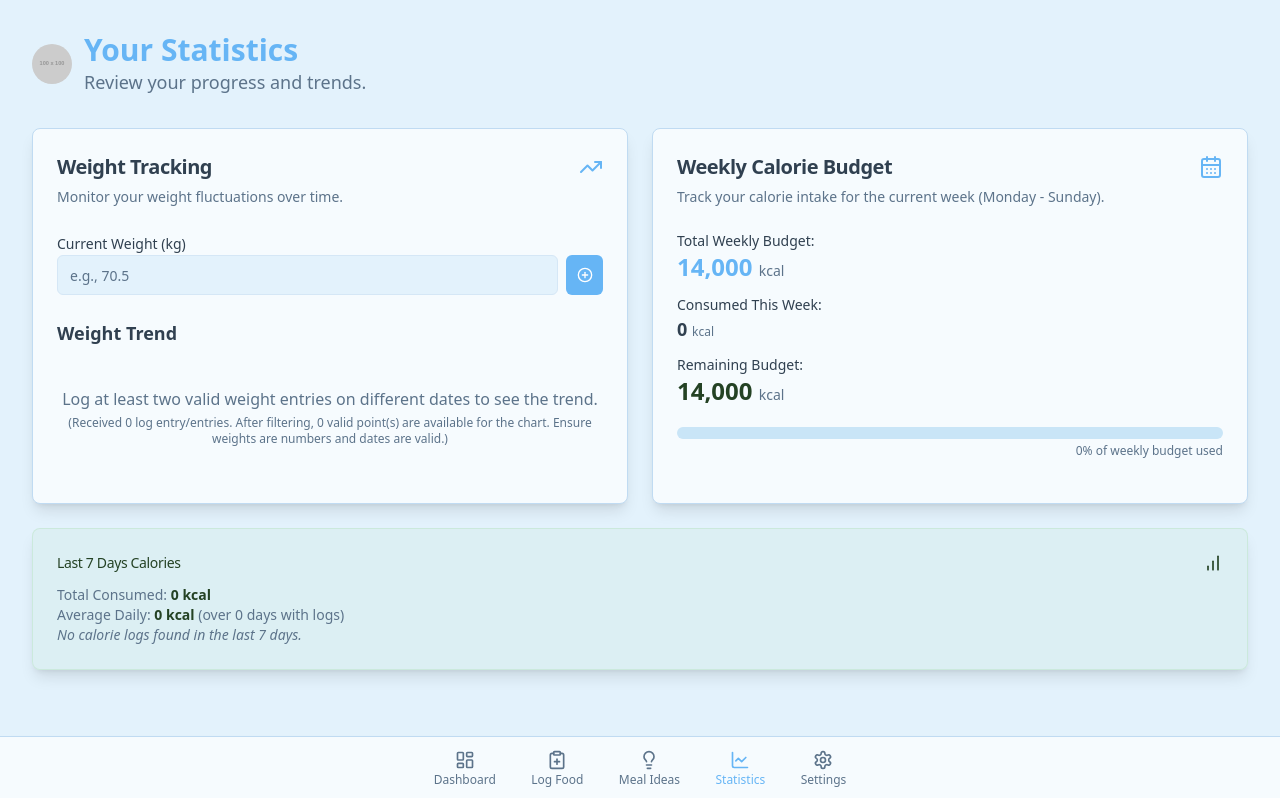
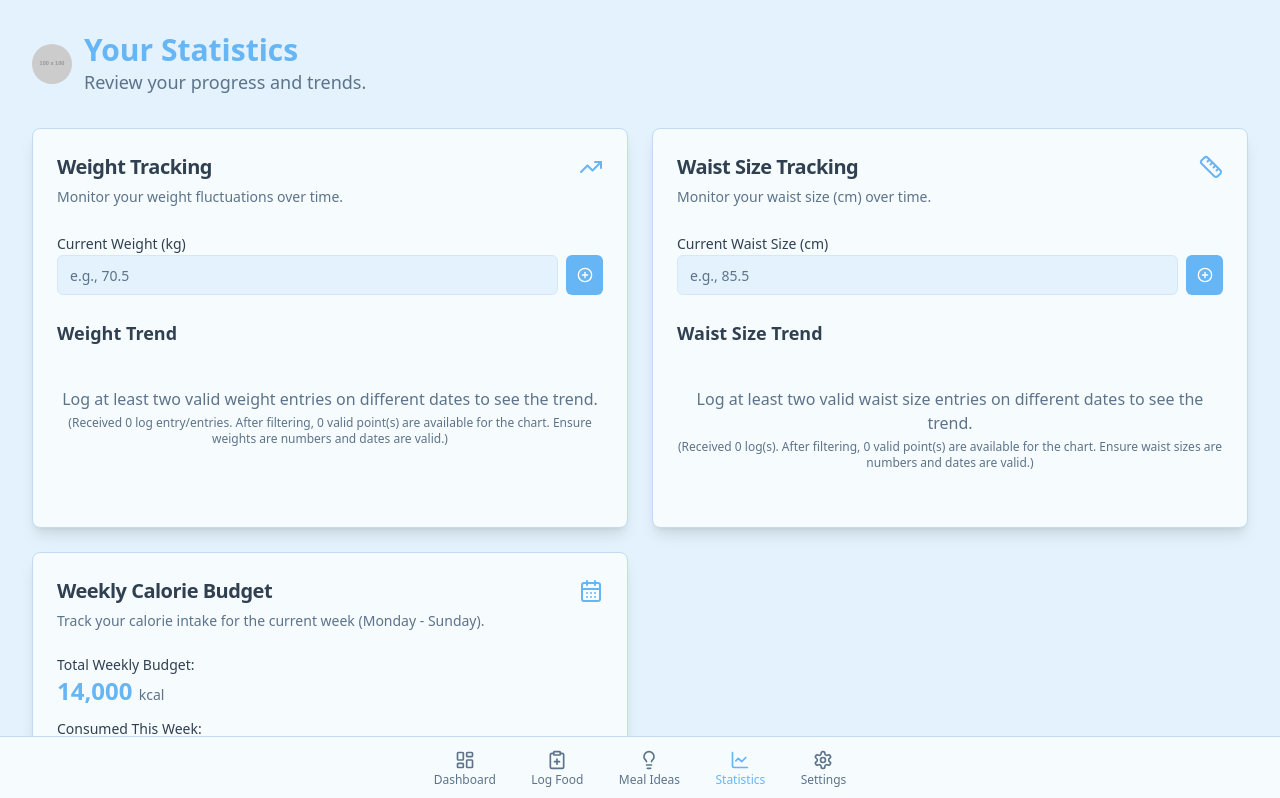
Before and after one commit to AyoubAoune/MyHealthCompanion, a Next.js app: page /stats in a window 1280 px wide. Shown: the top 798 px of the page. Built offline with nearby package versions, Linux system fonts and the light colour scheme.

Commit message:
in the statistics, i want the user to be able also to track his weiste size and other common way to know if you are losing weight. please use european metrics, like cm,..

```diff
--- a/src/app/stats/page.tsx
+++ b/src/app/stats/page.tsx
@@ -2,6 +2,7 @@
 "use client";
 
 import { WeightTrackingCard } from "@/components/app/my-health-companion/WeightTrackingCard";
+import { WaistSizeTrackingCard } from "@/components/app/my-health-companion/WaistSizeTrackingCard"; // New import
 import { WeeklyBudgetCard } from "@/components/app/my-health-companion/WeeklyBudgetCard";
 import { Last7DaysCaloriesStat } from "@/components/app/my-health-companion/Last7DaysCaloriesStat";
 import { useAppContext } from "@/components/app/my-health-companion/AppContext";
@@ -24,9 +25,10 @@ export default function StatsPage() {
           </div>
         </header>
         <div className="grid grid-cols-1 md:grid-cols-2 gap-6">
-          <Skeleton className="h-80 w-full rounded-lg" />
-          <Skeleton className="h-80 w-full rounded-lg" />
-          <Skeleton className="h-40 w-full rounded-lg md:col-span-2" />
+          <Skeleton className="h-80 w-full rounded-lg" /> {/* WeightTrackingCard */}
+          <Skeleton className="h-80 w-full rounded-lg" /> {/* WaistSizeTrackingCard */}
+          <Skeleton className="h-64 w-full rounded-lg" /> {/* WeeklyBudgetCard (adjust height if needed) */}
+          <Skeleton className="h-40 w-full rounded-lg md:col-span-2" /> {/* Last7DaysCaloriesStat */}
         </div>
       </div>
     );
@@ -47,6 +49,7 @@ export default function StatsPage() {
 
       <div className="grid grid-cols-1 md:grid-cols-2 gap-6">
         <WeightTrackingCard />
+        <WaistSizeTrackingCard /> {/* Added new card */}
         <WeeklyBudgetCard />
         <div className="md:col-span-2">
           <Last7DaysCaloriesStat />
--- a/src/components/app/my-health-companion/AppContext.tsx
+++ b/src/components/app/my-health-companion/AppContext.tsx
@@ -4,7 +4,7 @@
 import type { ReactNode } from 'react';
 import { createContext, useContext, useState, useEffect, useCallback, useMemo } from 'react';
 import useLocalStorage from '@/hooks/useLocalStorage';
-import type { UserSettings, DailyLog, WeightLog, LoggedEntry, MealType, DailyChecklist, ChecklistItem } from './types';
+import type { UserSettings, DailyLog, WeightLog, BodyMeasurementLog, LoggedEntry, MealType, DailyChecklist, ChecklistItem } from './types';
 import { DEFAULT_USER_SETTINGS, DEFAULT_DAILY_LOG_BASE, DEFAULT_DAILY_CHECKLIST_ITEMS } from './types';
 import { getCurrentDateFormatted } from './date-utils';
 
@@ -12,12 +12,14 @@ interface AppContextType {
   userSettings: UserSettings;
   dailyLogs: DailyLog[];
   weightLogs: WeightLog[];
+  bodyMeasurementLogs: BodyMeasurementLog[]; // New state for body measurements
   dailyChecklist: DailyChecklist | null;
   currentDayLog: DailyLog | null;
   isLoading: boolean;
   updateUserSettings: (newSettings: Partial<UserSettings>) => void;
   logIntake: (entryData: Omit<LoggedEntry, 'id'>) => void;
   logWeight: (weight: number) => void;
+  logWaistSize: (waistCm: number) => void; // New function to log waist size
   toggleChecklistItem: (itemId: string) => void;
 }
 
@@ -26,16 +28,20 @@ const AppContext = createContext<AppContextType | undefined>(undefined);
 export function AppProvider({ children }: { children: ReactNode }) {
   const initialDailyLogs = useMemo(() => [], []);
   const initialWeightLogs = useMemo(() => [], []);
+  const initialBodyMeasurementLogs = useMemo(() => [], []); // Initializer for new state
   const todayStr = getCurrentDateFormatted(); // Get today's date once
 
   const [userSettings, setUserSettings] = useLocalStorage<UserSettings>("myhealthcompanion-settings", DEFAULT_USER_SETTINGS);
   const [dailyLogs, setDailyLogs] = useLocalStorage<DailyLog[]>("myhealthcompanion-dailylogs", initialDailyLogs);
   const [weightLogs, setWeightLogs] = useLocalStorage<WeightLog[]>("myhealthcompanion-weightlogs", initialWeightLogs);
+  const [bodyMeasurementLogs, setBodyMeasurementLogs] = useLocalStorage<BodyMeasurementLog[]>(
+    "myhealthcompanion-bodymeasurements",
+    initialBodyMeasurementLogs
+  ); // New localStorage for body measurements
 
-  // For daily checklist, key includes the date for daily reset
   const [dailyChecklist, setDailyChecklist] = useLocalStorage<DailyChecklist | null>(
     `myhealthcompanion-checklist-${todayStr}`,
-    null // Start with null, initialize in useEffect
+    null
   );
 
   const [currentDayLog, setCurrentDayLog] = useState<DailyLog | null>(null);
@@ -47,7 +53,6 @@ export function AppProvider({ children }: { children: ReactNode }) {
 
   useEffect(() => {
     if (!isLoading) {
-      // Initialize or load current day's log
       const foundLog = dailyLogs.find(log => log.date === todayStr);
       let currentLogToSet: DailyLog;
       if (foundLog) {
@@ -62,16 +67,14 @@ export function AppProvider({ children }: { children: ReactNode }) {
       }
       setCurrentDayLog(currentLogToSet);
 
-      // Initialize or load current day's checklist
       if (!dailyChecklist || dailyChecklist.date !== todayStr) {
-        // If no checklist for today, or if loaded checklist is for a past date (from stale localStorage), create a new one.
         setDailyChecklist({
           date: todayStr,
-          items: DEFAULT_DAILY_CHECKLIST_ITEMS.map(item => ({ ...item, completed: false })), // Ensure items are reset
+          items: DEFAULT_DAILY_CHECKLIST_ITEMS.map(item => ({ ...item, completed: false })),
         });
       }
     }
-  }, [dailyLogs, isLoading, todayStr, dailyChecklist, setDailyChecklist]); // Added dailyChecklist and setDailyChecklist to dependencies
+  }, [dailyLogs, isLoading, todayStr, dailyChecklist, setDailyChecklist]);
 
 
   const updateUserSettings = useCallback((newSettings: Partial<UserSettings>) => {
@@ -79,7 +82,7 @@ export function AppProvider({ children }: { children: ReactNode }) {
   }, [setUserSettings]);
 
   const logIntake = useCallback((entryData: Omit<LoggedEntry, 'id'>) => {
-    const currentTodayStr = getCurrentDateFormatted(); // Get fresh date in case of day change
+    const currentTodayStr = getCurrentDateFormatted();
     setDailyLogs(prevLogs => {
       const existingLogIndex = prevLogs.findIndex(log => log.date === currentTodayStr);
       let updatedLog: DailyLog;
@@ -138,6 +141,21 @@ export function AppProvider({ children }: { children: ReactNode }) {
     });
   }, [setWeightLogs]);
 
+  const logWaistSize = useCallback((waistCm: number) => {
+    const currentTodayStr = getCurrentDateFormatted();
+    setBodyMeasurementLogs(prevLogs => {
+      const existingLogIndex = prevLogs.findIndex(log => log.date === currentTodayStr);
+      if (existingLogIndex > -1) {
+        // Update existing log for the day, preserving other potential measurements
+        const updatedLogs = [...prevLogs];
+        updatedLogs[existingLogIndex] = { ...updatedLogs[existingLogIndex], date: currentTodayStr, waistSizeCm: waistCm };
+        return updatedLogs;
+      }
+      // Add new log for the day
+      return [...prevLogs, { date: currentTodayStr, waistSizeCm: waistCm }];
+    });
+  }, [setBodyMeasurementLogs]);
+
   const toggleChecklistItem = useCallback((itemId: string) => {
     setDailyChecklist(prevChecklist => {
       if (!prevChecklist) return null;
@@ -152,12 +170,14 @@ export function AppProvider({ children }: { children: ReactNode }) {
     userSettings,
     dailyLogs,
     weightLogs,
+    bodyMeasurementLogs, // Add to context
     dailyChecklist,
     currentDayLog,
     isLoading,
     updateUserSettings,
     logIntake,
     logWeight,
+    logWaistSize, // Add to context
     toggleChecklistItem,
   };
 
--- /dev/null
+++ b/src/components/app/my-health-companion/WaistSizeTrackingCard.tsx
@@ -0,0 +1,78 @@
+
+"use client";
+
+import { useState } from "react";
+import { WaistSizeTrendChartClient } from "./WaistSizeTrendChartClient";
+import { Button } from "@/components/ui/button";
+import { Card, CardContent, CardDescription, CardHeader, CardTitle } from "@/components/ui/card";
+import { Input } from "@/components/ui/input";
+import { Label } from "@/components/ui/label";
+import { Ruler, PlusCircle } from "lucide-react"; // Changed icon to Ruler
+import { useToast } from "@/hooks/use-toast";
+import { useAppContext } from "./AppContext";
+
+export function WaistSizeTrackingCard() {
+  const { bodyMeasurementLogs, logWaistSize } = useAppContext();
+  const [currentWaistSize, setCurrentWaistSize] = useState("");
+  const { toast } = useToast();
+
+  console.log("WaistSizeTrackingCard - bodyMeasurementLogs:", JSON.stringify(bodyMeasurementLogs, null, 2));
+
+  const handleLogWaistSizeSubmit = (e: React.FormEvent) => {
+    e.preventDefault();
+    const waistValue = parseFloat(currentWaistSize);
+    if (!isNaN(waistValue) && waistValue > 0) {
+      logWaistSize(waistValue);
+      setCurrentWaistSize("");
+      toast({
+        title: "Waist Size Logged!",
+        description: `Your waist size of ${waistValue} cm has been recorded.`,
+        variant: "default",
+        className: "bg-accent text-accent-foreground",
+      });
+    } else {
+      toast({
+        title: "Invalid Waist Size",
+        description: "Please enter a valid positive number for waist size.",
+        variant: "destructive",
+      });
+    }
+  };
+
+  return (
+    <Card className="shadow-lg">
+      <CardHeader>
+        <div className="flex items-center justify-between">
+          <CardTitle className="text-xl">Waist Size Tracking</CardTitle>
+          <Ruler className="h-6 w-6 text-primary" />
+        </div>
+        <CardDescription>Monitor your waist size (cm) over time.</CardDescription>
+      </CardHeader>
+      <CardContent className="space-y-6">
+        <form onSubmit={handleLogWaistSizeSubmit} className="space-y-3">
+          <div>
+            <Label htmlFor="waist-size-input">Current Waist Size (cm)</Label>
+            <div className="flex space-x-2">
+              <Input
+                id="waist-size-input"
+                type="number"
+                step="0.1"
+                placeholder="e.g., 85.5"
+                value={currentWaistSize}
+                onChange={(e) => setCurrentWaistSize(e.target.value)}
+                min="0"
+              />
+              <Button type="submit" size="icon" aria-label="Log Waist Size">
+                <PlusCircle className="h-5 w-5" />
+              </Button>
+            </div>
+          </div>
+        </form>
+        <div className="mt-4">
+          <h3 className="text-lg font-semibold mb-2">Waist Size Trend</h3>
+          <WaistSizeTrendChartClient bodyMeasurementLogs={bodyMeasurementLogs} />
+        </div>
+      </CardContent>
+    </Card>
+  );
+}
--- /dev/null
+++ b/src/components/app/my-health-companion/WaistSizeTrendChartClient.tsx
@@ -0,0 +1,122 @@
+
+"use client"
+
+import * as React from "react";
+import type { BodyMeasurementLog } from "./types";
+import { ChartConfig, ChartContainer, ChartTooltip, ChartTooltipContent, ChartLegend, ChartLegendContent } from "@/components/ui/chart";
+import { CartesianGrid, Line, LineChart as RechartsLineChart, XAxis, YAxis } from "recharts";
+import { format } from "date-fns";
+import { parseDate } from "./date-utils";
+
+interface WaistSizeTrendChartClientProps {
+  bodyMeasurementLogs: BodyMeasurementLog[];
+}
+
+const chartConfig = {
+  waistSize: {
+    label: "Waist (cm)",
+    color: "hsl(var(--chart-2))", // Using chart-2 color
+  },
+} satisfies ChartConfig;
+
+export function WaistSizeTrendChartClient({ bodyMeasurementLogs }: WaistSizeTrendChartClientProps) {
+  console.log("[WaistSizeTrendChartClient] Received bodyMeasurementLogs prop:", JSON.stringify(bodyMeasurementLogs));
+
+  const chartData = React.useMemo(() => {
+    if (!bodyMeasurementLogs || bodyMeasurementLogs.length === 0) return [];
+    const processedData = bodyMeasurementLogs
+      .filter(log => log.waistSizeCm !== null && log.waistSizeCm !== undefined && typeof log.waistSizeCm === 'number' && isFinite(log.waistSizeCm))
+      .map(log => ({
+        date: log.date, // This is 'yyyy-MM-dd' string
+        waistSizeCm: log.waistSizeCm as number, // Already filtered for number
+      }))
+      .filter(log => {
+        let dateObj;
+        try {
+            dateObj = parseDate(log.date);
+        } catch (e) {
+            console.warn(`[WaistSizeTrendChartClient] Invalid date string encountered during parseDate: ${log.date}`, e);
+            return false;
+        }
+        const dateValid = dateObj && !isNaN(dateObj.getTime());
+        if (!dateValid) {
+            console.warn(`[WaistSizeTrendChartClient] Filtered out log due to invalid date object for: ${log.date}`);
+        }
+        return dateValid;
+      })
+      .sort((a, b) => parseDate(a.date).getTime() - parseDate(b.date).getTime());
+
+    console.log("[WaistSizeTrendChartClient] Computed chartData:", JSON.stringify(processedData));
+    return processedData;
+  }, [bodyMeasurementLogs]);
+
+  if (chartData.length < 2) {
+    return (
+      <div className="text-center py-8">
+        <p className="text-muted-foreground">
+          Log at least two valid waist size entries on different dates to see the trend.
+        </p>
+        <p className="text-xs text-muted-foreground mt-1">
+          (Received {bodyMeasurementLogs?.length || 0} log(s). After filtering, {chartData.length} valid point(s) are available for the chart. Ensure waist sizes are numbers and dates are valid.)
+        </p>
+      </div>
+    );
+  }
+
+  return (
+    <ChartContainer config={chartConfig} className="min-h-[250px] w-full">
+      <RechartsLineChart
+        accessibilityLayer
+        data={chartData}
+        margin={{
+          top: 5,
+          right: 20,
+          left: -10,
+          bottom: 5,
+        }}
+      >
+        <CartesianGrid vertical={false} strokeDasharray="3 3" />
+        <XAxis
+          dataKey="date"
+          tickLine={false}
+          axisLine={false}
+          tickMargin={8}
+          tickFormatter={(value: string) => {
+            try {
+              return format(parseDate(value), "MMM d");
+            } catch (e) {
+              console.warn(`[WaistSizeTrendChartClient] Error formatting date for XAxis tick: ${value}`, e);
+              return value;
+            }
+          }}
+          allowDuplicatedCategory={false}
+          minTickGap={20}
+        />
+        <YAxis
+          tickLine={false}
+          axisLine={false}
+          tickMargin={8}
+          tickFormatter={(value) => `${value} cm`}
+        />
+        <ChartTooltip
+          cursor={false}
+          content={<ChartTooltipContent indicator="line" />}
+        />
+        <ChartLegend content={<ChartLegendContent />} />
+        <Line
+          dataKey="waistSizeCm"
+          type="monotone"
+          stroke="var(--color-waistSize)"
+          strokeWidth={2.5}
+          dot={{
+            fill: "var(--color-waistSize)",
+            r: 4,
+          }}
+          activeDot={{
+            r: 6,
+          }}
+        />
+      </RechartsLineChart>
+    </ChartContainer>
+  );
+}
--- a/src/components/app/my-health-companion/types.ts
+++ b/src/components/app/my-health-companion/types.ts
@@ -118,3 +118,17 @@ export const DEFAULT_DAILY_CHECKLIST_ITEMS: ChecklistItem[] = [
   { id: 'water', text: 'Hydration Hero (Drink plenty of water)', completed: false },
   { id: 'movement', text: 'Mindful Movement Moment', completed: false },
 ];
+
+// WeightLog remains the same
+export interface WeightLog {
+  date: string; // YYYY-MM-DD
+  weight: number; // in kg
+}
+
+// New BodyMeasurementLog for waist size and potentially other measurements
+export interface BodyMeasurementLog {
+  date: string; // YYYY-MM-DD
+  waistSizeCm?: number | null;
+  // Future: hipSizeCm?: number | null;
+  // Future: neckSizeCm?: number | null;
+}
```
